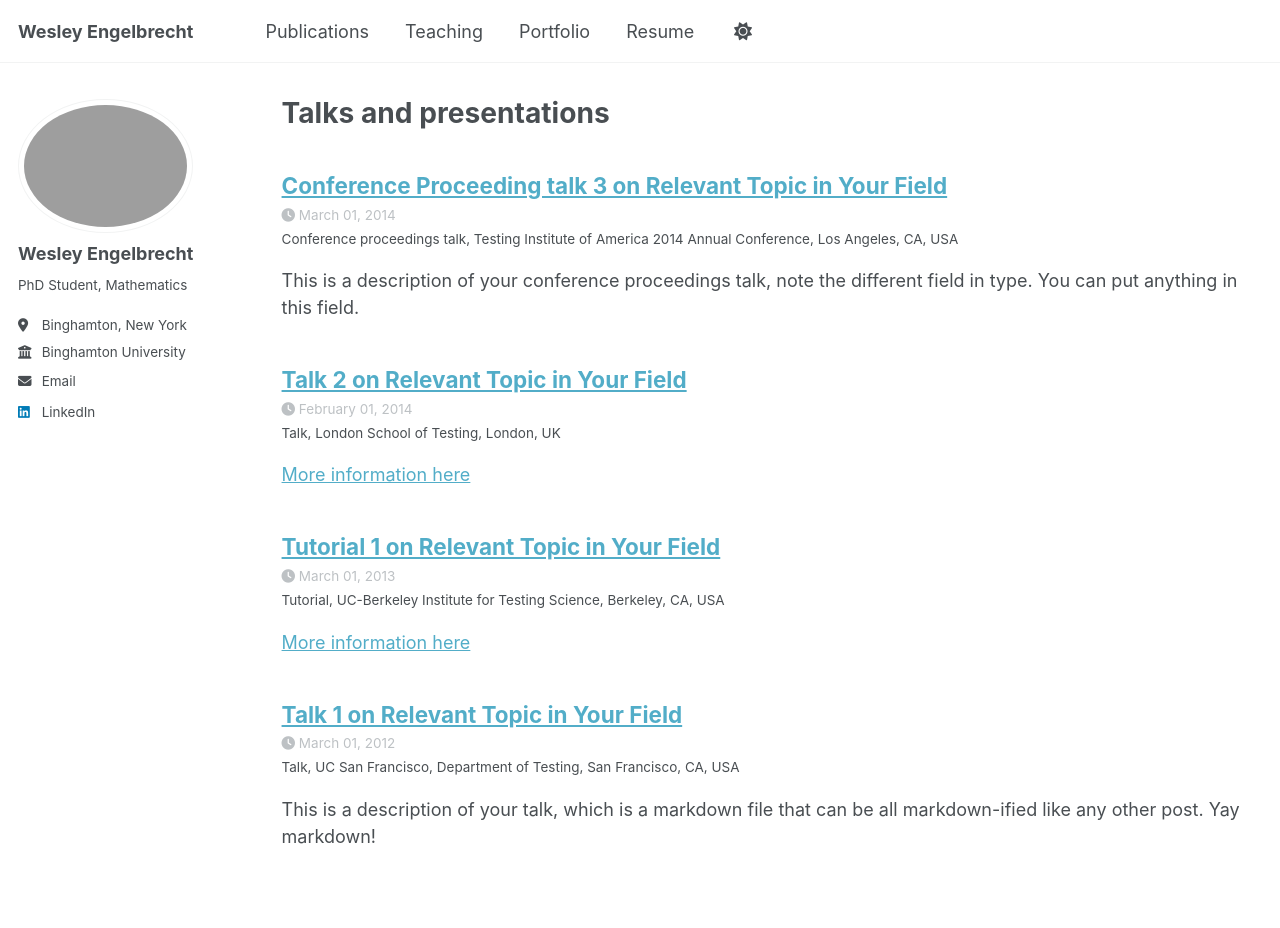
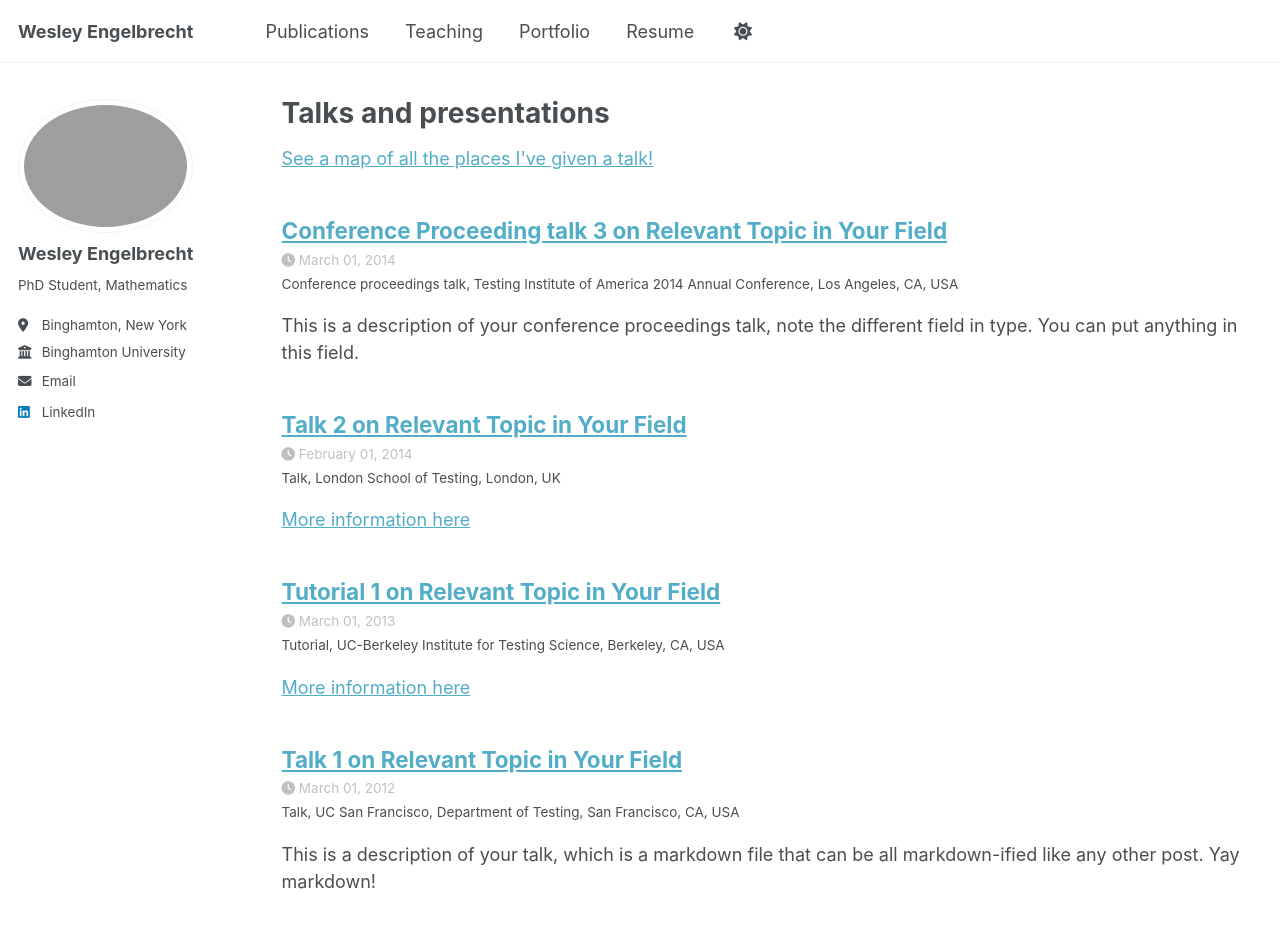
Before and after one commit to wjengelbr/wjengelbr.github.io, a Jekyll site: the page built from _pages/talks.html, in a window 1280 px wide and 954 px high. Shown: the top 928 px of the window. Built offline with Jekyll 4.4.1, drawn with Linux system fonts in a browser that asks for light colours; a style sheet for code colours, icons or effects is not loaded.

Commit message:
Update talkmap_link and colorscheme settings
Changed talkmap_link to true and set colorscheme to dark.

```diff
--- a/_config.yml
+++ b/_config.yml
@@ -97,7 +97,7 @@ breadcrumbs              : false # true, false (default)
 words_per_minute         : 160
 future                   : true
 read_more                : "disabled" # if enabled, adds "Read more" links to excerpts
-talkmap_link             : false      #change to true to add link to talkmap on talks page
+talkmap_link             : true      #change to true to add link to talkmap on talks page
 comments:
   provider               : # false (default), "disqus", "discourse", "facebook", "google-plus", "staticman", "custom"
   disqus:
@@ -107,7 +107,7 @@ comments:
   facebook:
     appid                :
     num_posts            : # 5 (default)
-    colorscheme          : # "light" (default), "dark"
+    colorscheme          : dark # "light" (default)
 staticman:
   allowedFields          : ['name', 'email', 'url', 'message']
   branch                 : "gh-pages" # "master", "gh-pages"
```
